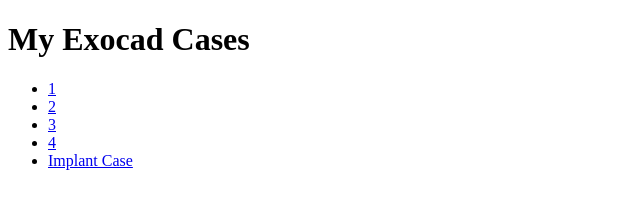
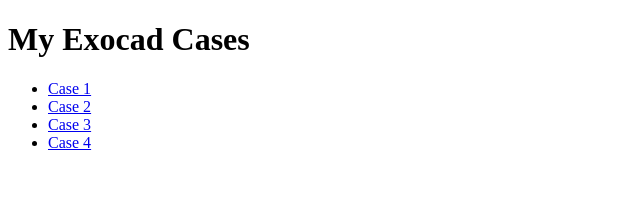
Before and after one commit to vkbaveyan-creator/vkbaveyan-creator.github.io, a plain HTML site: page index.html in a window 1280 px wide. Shown: the whole page, without its empty margins (0-640 px from the left). Drawn offline with Linux system fonts and the light colour scheme.

Commit message:
Update index.html

```diff
--- a/index.html
+++ b/index.html
@@ -7,11 +7,10 @@
   <h1>My Exocad Cases</h1>
 
   <ul>
-    <li><a href="case-1.html">1</a></li>
-    <li><a href="case-2.html">2</a></li>
-    <li><a href="case-3.html">3</a></li>
-    <li><a href="case-4.html">4</a></li>
-    <li><a href="implant.html">Implant Case</a></li>
+    <li><a href="case-1.html">Case 1</a></li>
+    <li><a href="case-2.html">Case 2</a></li>
+    <li><a href="case-3.html">Case 3</a></li>
+    <li><a href="case-4.html">Case 4</a></li>
   </ul>
 
 </body>
```
